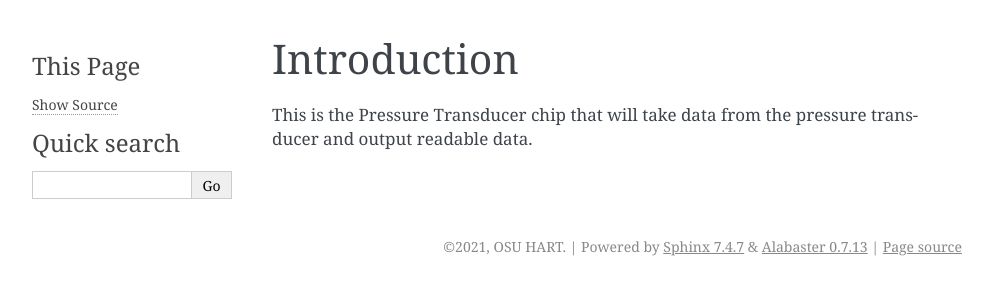
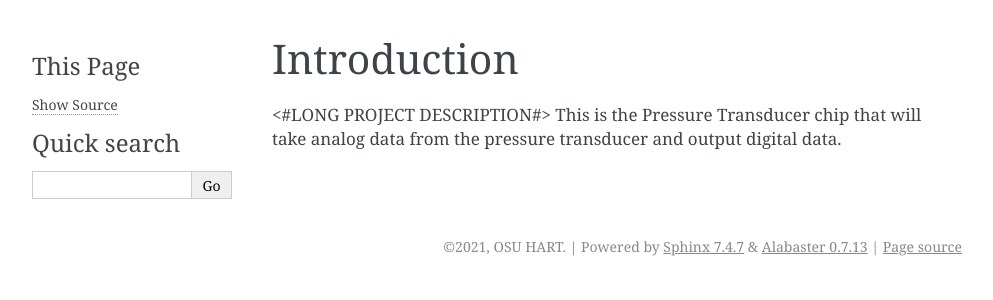
Before and after one commit to HART-Avionics/OSU-HART-Pressure-Transducer, a Sphinx documentation site: the page built from docs/introduction.md, in a window 1280 px wide. Shown: the top 300 px of the page, without its empty margins (148-1141 px from the left). Built offline with Sphinx 7.4.7, drawn with Linux system fonts in a browser that asks for light colours.

Commit message:
Update introduction.md

```diff
--- a/docs/introduction.md
+++ b/docs/introduction.md
@@ -3,4 +3,5 @@ Introduction
 <!-- Describe the project and its purpose
 The goal of this project is to build/create/provide…[the what]… for …[the who]… so that she/he/they can …[the why]. We aim to accomplish this with …[the how]…[the where]… by/on/before …[the when].
 -->
-This is the Pressure Transducer chip that will take data from the pressure transducer and output readable data.
+<#LONG PROJECT DESCRIPTION#>
+This is the Pressure Transducer chip that will take analog data from the pressure transducer and output digital data.
```
